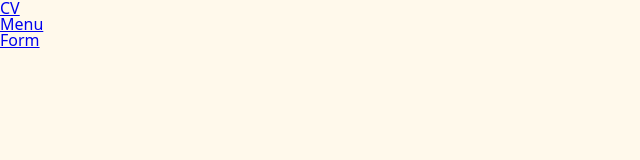
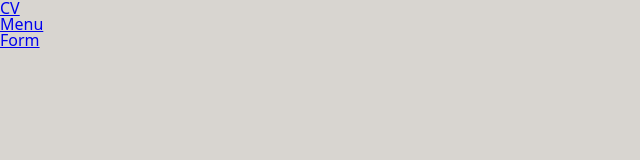
Before and after one commit to dangphung29/f8-fullstack-day-5, a plain HTML site: page index.html in a window 1280 px wide. Shown: the whole page, without its empty margins (0-640 px from the left). Drawn offline with Linux system fonts and the light colour scheme.

Commit message:
update mau nen body

```diff
--- a/src/css/style.css
+++ b/src/css/style.css
@@ -4,7 +4,7 @@
 }
 
 body {
-    background: #fff9eb;
+    background: #d8d5d0;
     font-family: system-ui, -apple-system, BlinkMacSystemFont, 'Segoe UI', Roboto, Oxygen, Ubuntu, Cantarell, 'Open Sans', 'Helvetica Neue', sans-serif;
 }
 
```
